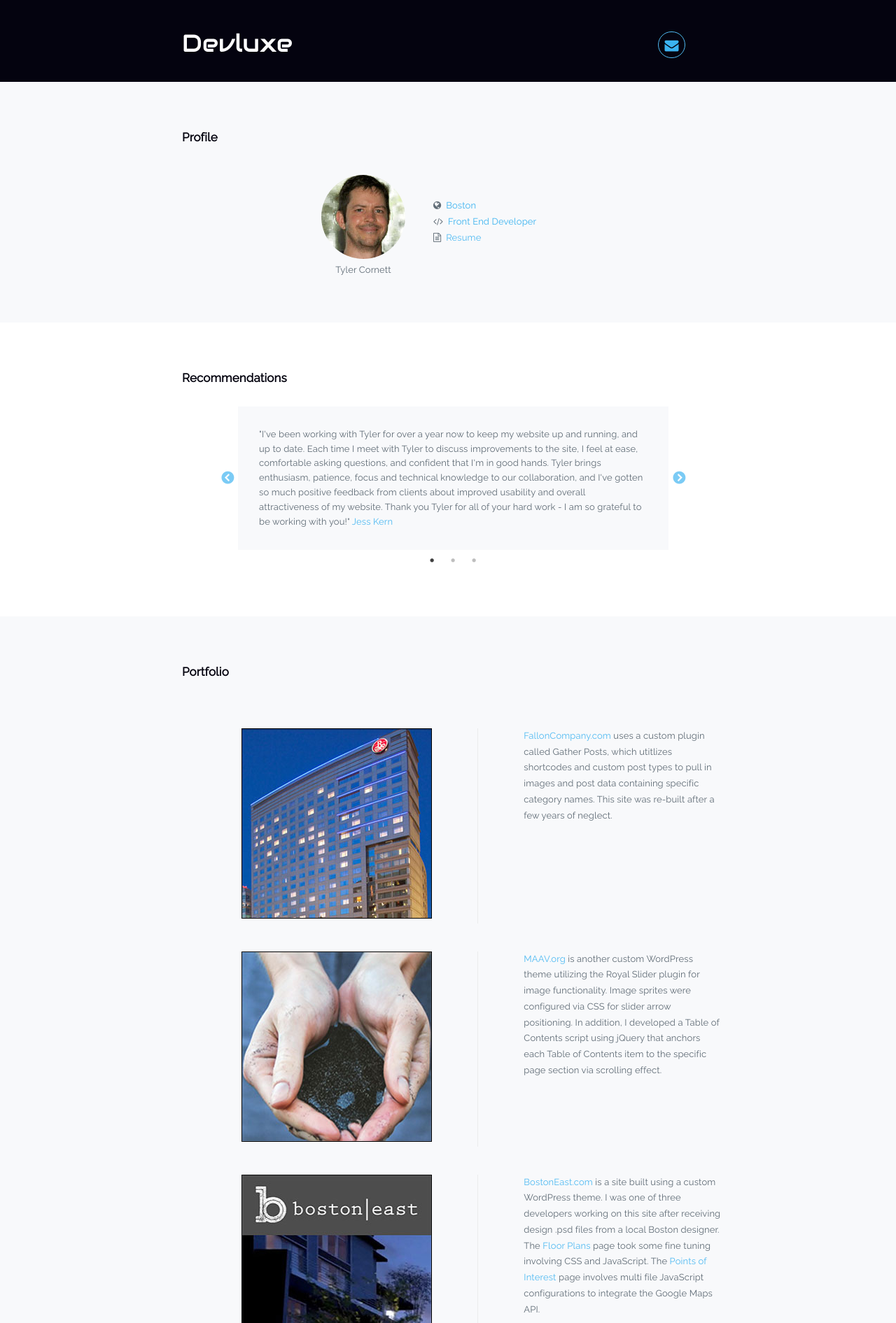
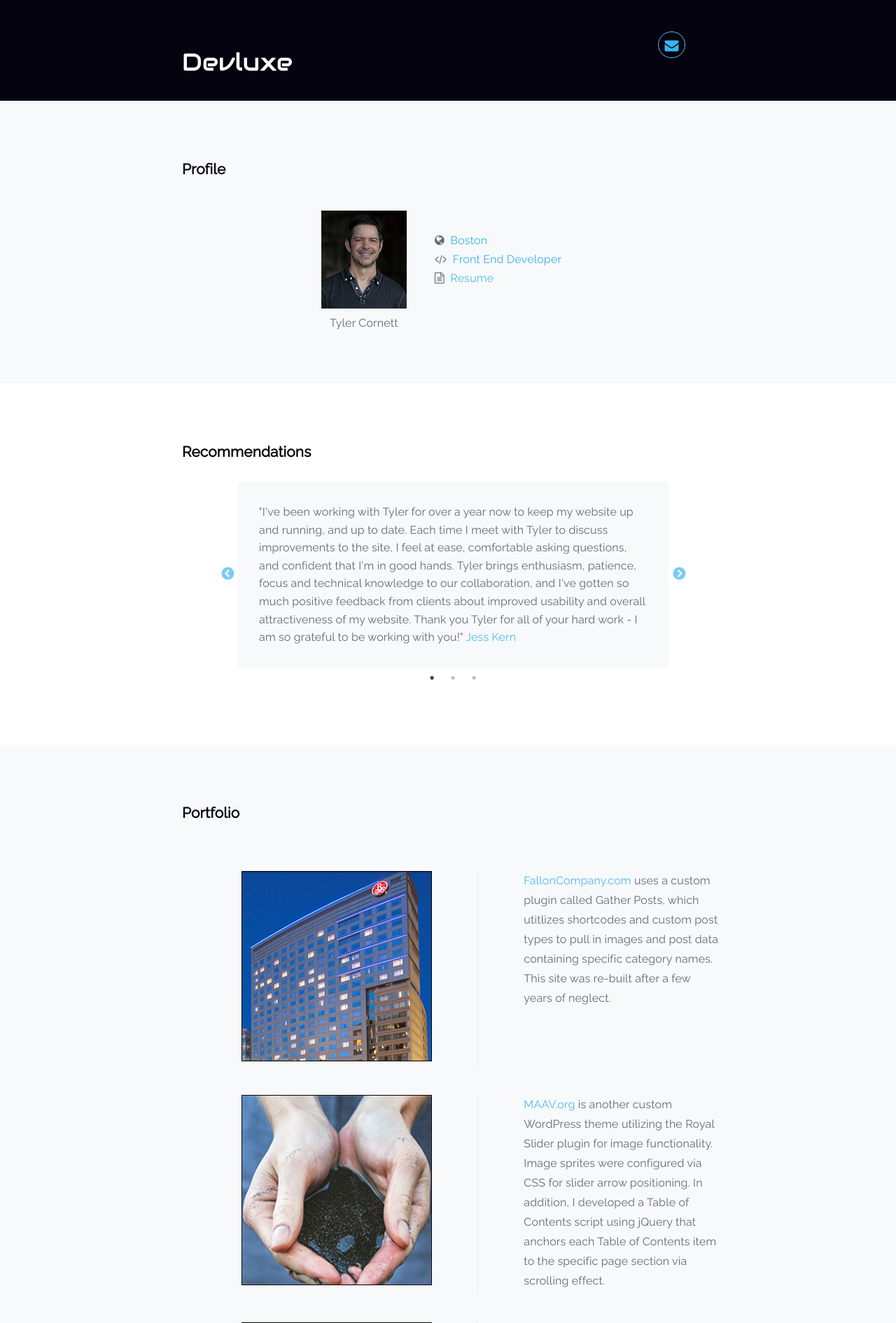
Before and after one commit to TyOrg/Devluxe, a PHP site: page / in a window 1280 px wide. Shown: the top 1891 px of the page at 70% size. Run offline with PHP 8.4, Linux system fonts and the light colour scheme; some libraries are stand-ins or nearby versions.

Commit message:
changed body font to 16px instead of 13px

```diff
--- a/css/devluxe.css
+++ b/css/devluxe.css
@@ -4,7 +4,7 @@
             /*rgba(51, 51, 51, 0.11);*/
             font-family: 'Raleway', sans-serif;
             /*'Merriweather', serif;*/
-            font-size: 13px;
+            font-size: 16px;
             overflow-x: hidden !important;
         }
 
@@ -206,7 +206,7 @@
         }
 
         #profile-photo img {
-            border-radius: 50%;
+            /* border-radius: 50%; */
         }
 
         #ul-style {
--- a/index.php
+++ b/index.php
@@ -98,7 +98,7 @@
     <div id="headshot" class="column-25">
 
             <figure id="profile-photo">
-                <img src="images/Tyler-3.jpg">
+                <img src="images/_MG_7613-2-cropped.jpg">
                 <figcaption>Tyler Cornett</figcaption>
             </figure>
     </div>
```
Also changed, not shown: images/7613-2.jpg (added), images/_MG_7613-2-cropped.jpg (added).
